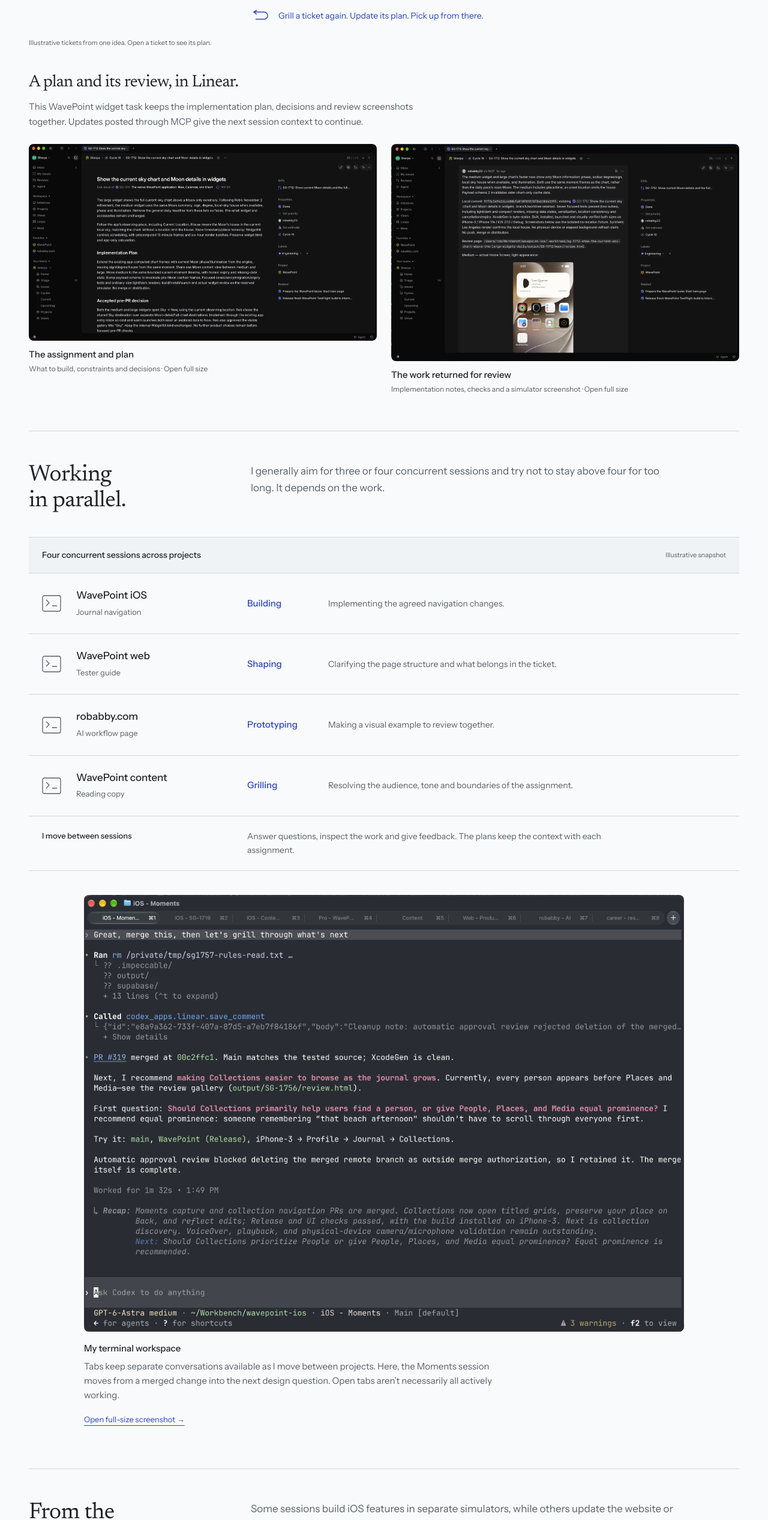
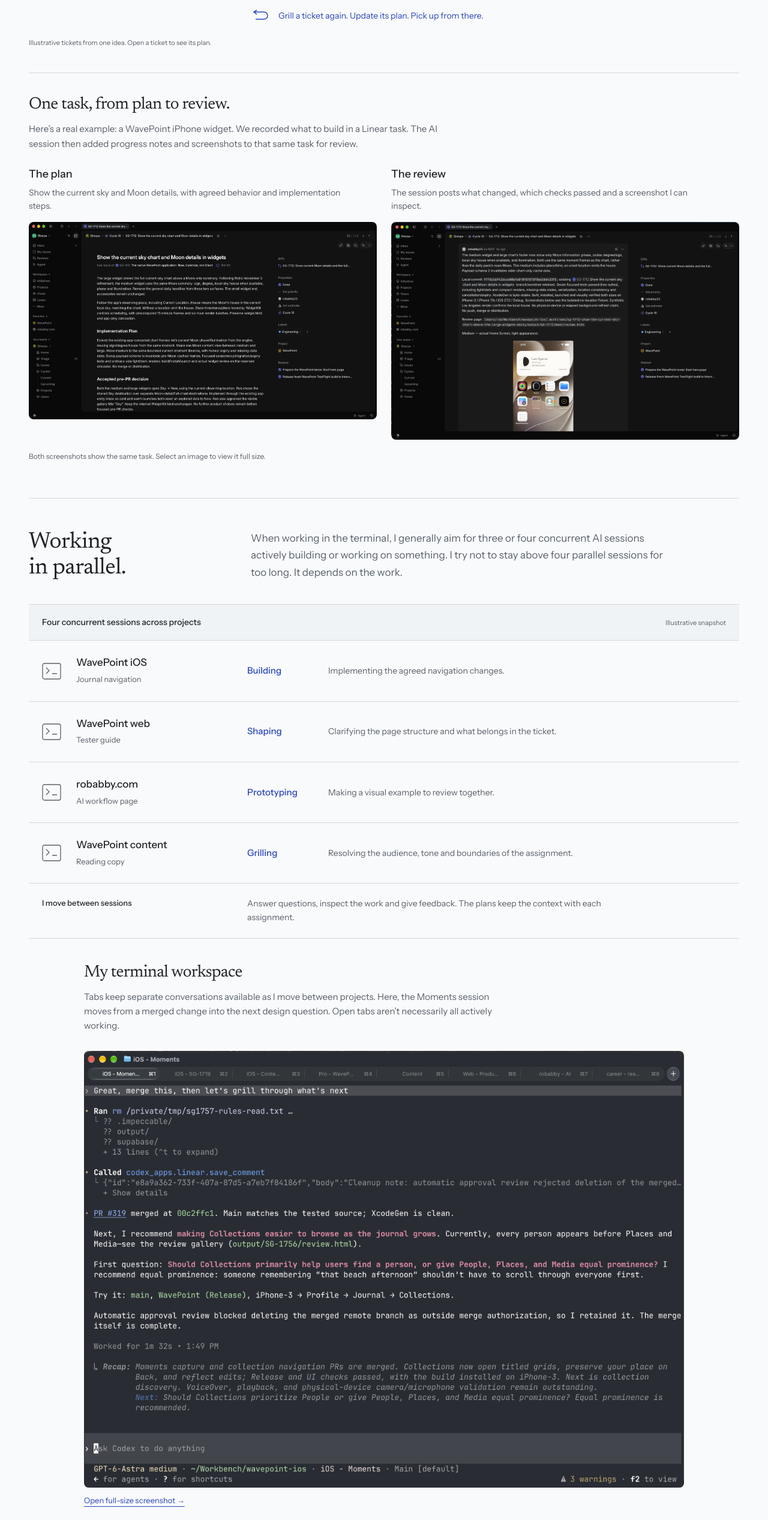
Before and after one commit to robabby/robabby, a Next.js app: page /ai in a window 1280 px wide. Shown: the part 3020-5554 px from the top of the page at 60% size. Built offline with nearby package versions, Linux system fonts and the light colour scheme; no server answers.

Commit message:
fix(ai): introduce real workflow screenshots before display (SG-1788) (#120)

```diff
--- a/app/ai/page.tsx
+++ b/app/ai/page.tsx
@@ -296,28 +296,29 @@ export default function AIWorkflow() {
         </div>
         <p className="work-caption">Illustrative tickets from one idea. Open a ticket to see its plan.</p>
         <div className="work-evidence" id="linear-in-practice">
-          <h3>A plan and its review, in Linear.</h3>
-          <p className="evidence-intro">This WavePoint widget task keeps the implementation plan, decisions and review screenshots together. Updates posted through MCP give the next session context to continue.</p>
+          <h3>One task, from plan to review.</h3>
+          <p className="evidence-intro">Here’s a real example: a WavePoint iPhone widget. We recorded what to build in a Linear task. The AI session then added progress notes and screenshots to that same task for review.</p>
           <ul className="screens-gallery evidence-pair" aria-label="A real WavePoint task in Linear">
             <li><figure>
+              <figcaption><strong>The plan</strong><span>Show the current sky and Moon details, with agreed behavior and implementation steps.</span></figcaption>
               <a className="screen-image" href="/images/ai-workflow/linear-widget-plan.png" aria-label="Open full-size screenshot: Linear implementation plan">
                 <Image src="/images/ai-workflow/linear-widget-plan.png" alt="Linear task SG-1712 for WavePoint widgets, showing its implementation plan and accepted product decisions." width={3194} height={1808} sizes="(max-width: 720px) 85vw, (max-width: 1296px) 46vw, 588px" />
               </a>
-              <figcaption><strong>The assignment and plan</strong><span>What to build, constraints and decisions · Open full size</span></figcaption>
             </figure></li>
             <li><figure>
+              <figcaption><strong>The review</strong><span>The session posts what changed, which checks passed and a screenshot I can inspect.</span></figcaption>
               <a className="screen-image" href="/images/ai-workflow/linear-widget-review.png" aria-label="Open full-size screenshot: Linear review comment">
                 <Image src="/images/ai-workflow/linear-widget-review.png" alt="An MCP-posted comment on the same Linear task with implementation notes, checks, and a screenshot of the running Moon widget." width={3204} height={2004} sizes="(max-width: 720px) 85vw, (max-width: 1296px) 46vw, 588px" />
               </a>
-              <figcaption><strong>The work returned for review</strong><span>Implementation notes, checks and a simulator screenshot · Open full size</span></figcaption>
             </figure></li>
           </ul>
+          <p className="evidence-hint">Both screenshots show the same task. Select an image to view it full size.</p>
         </div>
       </section>
       <section className="parallel-section" id="parallel" aria-labelledby="parallel-heading">
         <div className="work-intro">
           <h2 id="parallel-heading">Working in parallel.</h2>
-          <p>I generally aim for three or four concurrent sessions and try not to stay above four for too long. It depends on the work.</p>
+          <p>When working in the terminal, I generally aim for three or four concurrent AI sessions actively building or working on something. I try not to stay above four parallel sessions for too long. It depends on the work.</p>
         </div>
         <div className="parallel-board">
           <div className="parallel-board-heading">
@@ -388,10 +389,11 @@ export default function AIWorkflow() {
           </div>
         </div>
         <figure className="terminal-capture work-evidence" id="terminal-workspace">
+          <figcaption><h3>My terminal workspace</h3><p>Tabs keep separate conversations available as I move between projects. Here, the Moments session moves from a merged change into the next design question. Open tabs aren’t necessarily all actively working.</p></figcaption>
           <a className="screen-image" href="/images/ai-workflow/terminal-tabs.png" aria-label="Open full-size screenshot: my terminal workspace">
             <Image src="/images/ai-workflow/terminal-tabs.png" alt="Rob’s terminal with named tabs for iOS, web, content and other projects. The selected Moments session reports a merged change and asks about the next design decision." width={2464} height={1794} sizes="(max-width: 720px) calc(100vw - 40px), (max-width: 1096px) calc(100vw - 96px), 1000px" />
           </a>
-          <figcaption><strong>My terminal workspace</strong><p>Tabs keep separate conversations available as I move between projects. Here, the Moments session moves from a merged change into the next design question. Open tabs aren’t necessarily all actively working.</p><a href="/images/ai-workflow/terminal-tabs.png">Open full-size screenshot →</a></figcaption>
+          <a className="full-image-link" href="/images/ai-workflow/terminal-tabs.png">Open full-size screenshot →</a>
         </figure>
       </section>
       <section className="work-screens" id="working-screens" aria-labelledby="screens-heading">
--- a/app/ai/workflow.css
+++ b/app/ai/workflow.css
@@ -145,10 +145,9 @@
 .ai-page .evidence-intro { font-size: 15px; line-height: 1.65; color: var(--muted); max-width: 70ch; margin: 0 0 24px; }
 .ai-page .evidence-pair { grid-template-columns: repeat(2, minmax(0, 1fr)); }
 .ai-page .terminal-capture { max-width: 1000px; margin-left: auto; margin-right: auto; }
-.ai-page .terminal-capture figcaption { font-size: 15px; line-height: 1.6; padding-top: 16px; }
-.ai-page .terminal-capture figcaption strong { font-weight: 500; }
+.ai-page .terminal-capture figcaption { font-size: 15px; line-height: 1.6; padding: 0 0 24px; }
 .ai-page .terminal-capture figcaption p { color: var(--muted); max-width: 70ch; margin: 6px 0; }
-.ai-page .terminal-capture figcaption a { display: inline-flex; align-items: center; min-height: 44px; color: var(--accent); font-size: 13px; }
+.ai-page .terminal-capture .full-image-link { display: inline-flex; align-items: center; min-height: 44px; color: var(--accent); font-size: 13px; }
 @media (max-width: 720px) {
   .ai-page .work-evidence { margin-top: 28px; }
   .ai-page .work-evidence h3 { font-size: 24px; }
@@ -158,3 +157,14 @@
 @media (max-width: 720px) {
   .ai-page .evidence-pair { display: grid; grid-template-columns: minmax(0, 1fr); gap: 24px; overflow: visible; padding: 0; }
 }
+
+/* Introduce the real task before asking readers to inspect Linear. */
+.ai-page #linear-in-practice { border-top: 1px solid var(--line); padding-top: 36px; margin-top: 40px; }
+.ai-page .evidence-pair figcaption { padding: 0 0 16px; }
+.ai-page .evidence-pair figcaption strong { font-size: 18px; }
+.ai-page .evidence-pair figcaption span { font-size: 14px; line-height: 1.6; max-width: 56ch; margin-top: 6px; }
+.ai-page .evidence-hint { font-size: 12px; line-height: 1.6; color: var(--muted); margin: 18px 0 0; }
+@media (max-width: 720px) {
+  .ai-page #linear-in-practice { margin-top: 28px; padding-top: 28px; }
+  .ai-page .evidence-pair { gap: 28px; }
+}
```
